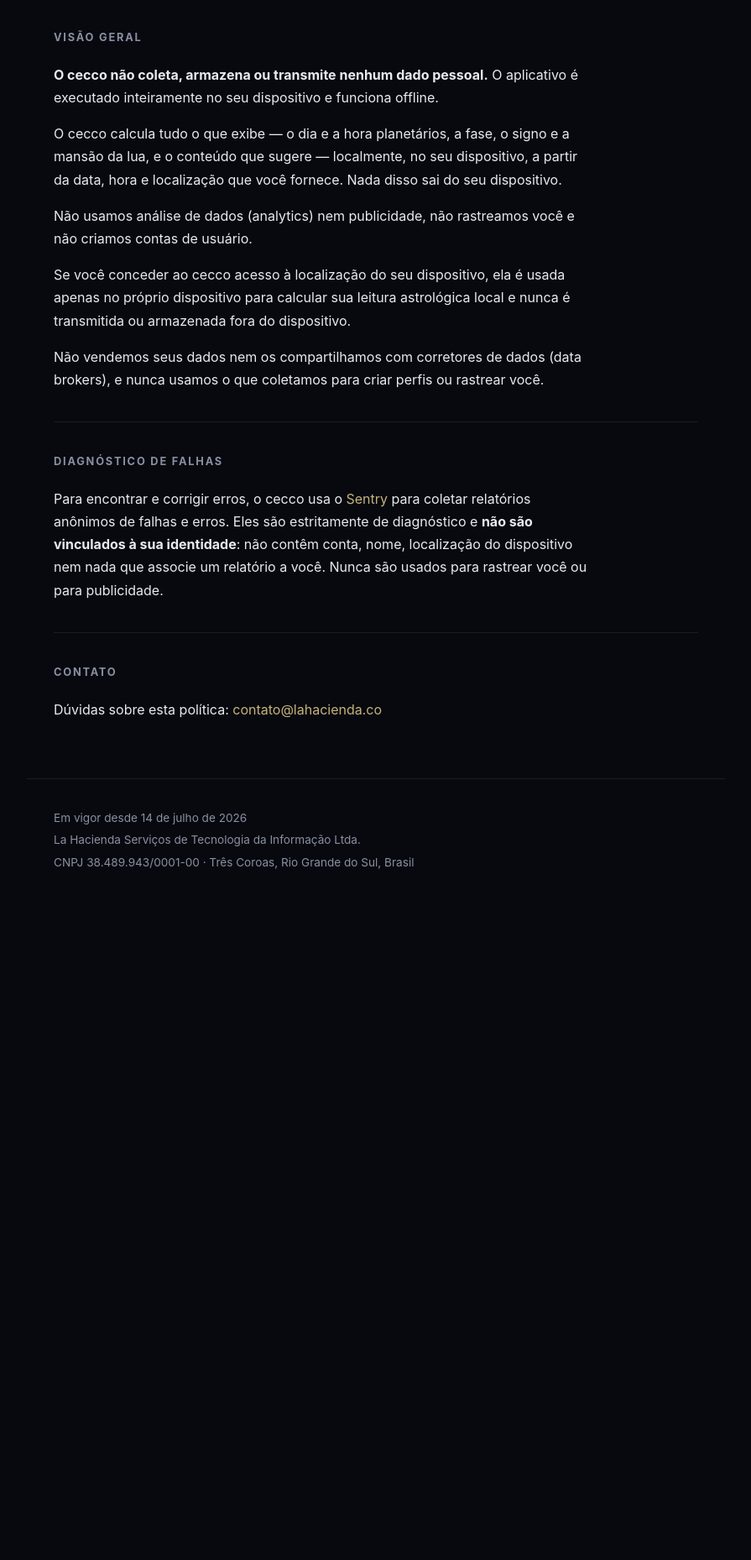
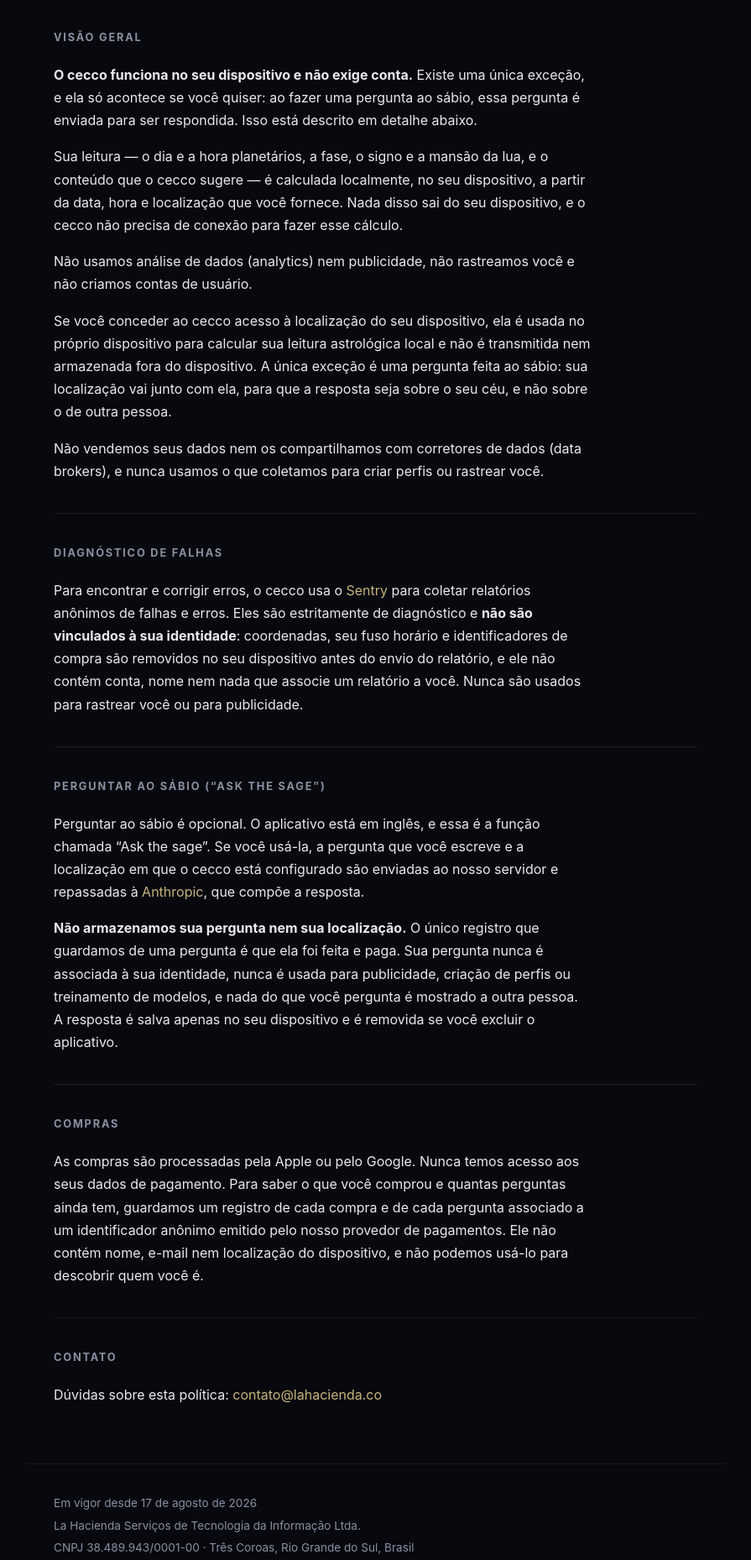
Before and after one commit to juliocesar/lahacienda.co, a plain HTML site: page pt/privacy.html in a window 1280 px wide. Shown: the part 362-2220 px from the top of the page at 84% size, without its empty margins (192-1087 px from the left). Before the commit the page ends 1436 px from the top, so only its background shows below. Drawn offline with Linux system fonts and the light colour scheme.

Commit message:
privacy(cecco): disclose the sage's question flow and purchase records
The Overview claimed cecco transmits no personal data, computes everything
locally and never sends your location off-device. All three become false the
moment a reader can type a question to the sage and have it answered, so the
absolutes are now qualified and each names the one optional exception.

New sections for the two flows that were undisclosed:

- Ask the sage. The question and the location go to our server and on to
  Anthropic, which composes the answer. We store neither: the only record of a
  question is that one was asked and paid for, and it is never associated with
  an identity, never used for advertising, profiling or training, and never
  shown to another person. The answer lives on the device.
- Purchases. Apple or Google take the payment and we never see the details. A
  purchase and question record is kept against an anonymous identifier from the
  payments provider so the app knows what was bought and what is left.

Crash diagnostics now says what the scrubber actually does, rather than only
that reports carry no location: coordinates, timezone and purchase identifiers
are stripped on the device before a report is sent.

The Portuguese version names the feature in both languages, because the app has
no localization and a Brazilian reader sees the English label on screen.

```diff
--- a/pt/privacy.html
+++ b/pt/privacy.html
@@ -4,7 +4,7 @@
   <meta charset="utf-8" />
   <meta name="viewport" content="width=device-width, initial-scale=1" />
   <title>Política de Privacidade — cecco — La Hacienda</title>
-  <meta name="description" content="Política de privacidade do cecco, da La Hacienda. O cecco não coleta nenhum dado pessoal e usa apenas diagnósticos de falhas anônimos, não vinculados à sua identidade." />
+  <meta name="description" content="Política de privacidade do cecco, da La Hacienda. O cecco funciona no seu dispositivo e não exige conta. Os diagnósticos de falhas são anônimos, e uma pergunta feita ao sábio nunca é armazenada nem vinculada à sua identidade." />
   <link rel="alternate" hreflang="en" href="https://lahacienda.co/privacy.html" />
   <link rel="alternate" hreflang="pt-BR" href="https://lahacienda.co/pt/privacy.html" />
   <link rel="alternate" hreflang="x-default" href="https://lahacienda.co/privacy.html" />
@@ -31,15 +31,17 @@
     <section class="block">
       <h2>Visão geral</h2>
       <p>
-        <strong>O cecco não coleta, armazena ou transmite nenhum dado
-        pessoal.</strong> O aplicativo é executado inteiramente no seu
-        dispositivo e funciona offline.
+        <strong>O cecco funciona no seu dispositivo e não exige conta.</strong>
+        Existe uma única exceção, e ela só acontece se você quiser: ao fazer uma
+        pergunta ao sábio, essa pergunta é enviada para ser respondida. Isso está
+        descrito em detalhe abaixo.
       </p>
       <p>
-        O cecco calcula tudo o que exibe &mdash; o dia e a hora planetários, a
-        fase, o signo e a mansão da lua, e o conteúdo que sugere &mdash;
+        Sua leitura &mdash; o dia e a hora planetários, a fase, o signo e a
+        mansão da lua, e o conteúdo que o cecco sugere &mdash; é calculada
         localmente, no seu dispositivo, a partir da data, hora e localização que
-        você fornece. Nada disso sai do seu dispositivo.
+        você fornece. Nada disso sai do seu dispositivo, e o cecco não precisa de
+        conexão para fazer esse cálculo.
       </p>
       <p>
         Não usamos análise de dados (analytics) nem publicidade, não rastreamos
@@ -47,9 +49,10 @@
       </p>
       <p>
         Se você conceder ao cecco acesso à localização do seu dispositivo, ela é
-        usada apenas no próprio dispositivo para calcular sua leitura
-        astrológica local e nunca é transmitida ou armazenada fora do
-        dispositivo.
+        usada no próprio dispositivo para calcular sua leitura astrológica local
+        e não é transmitida nem armazenada fora do dispositivo. A única exceção é
+        uma pergunta feita ao sábio: sua localização vai junto com ela, para que
+        a resposta seja sobre o seu céu, e não sobre o de outra pessoa.
       </p>
       <p>
         Não vendemos seus dados nem os compartilhamos com corretores de dados
@@ -64,9 +67,42 @@
         Para encontrar e corrigir erros, o cecco usa o
         <a href="https://sentry.io">Sentry</a> para coletar relatórios anônimos
         de falhas e erros. Eles são estritamente de diagnóstico e
-        <strong>não são vinculados à sua identidade</strong>: não contêm conta,
-        nome, localização do dispositivo nem nada que associe um relatório a
-        você. Nunca são usados para rastrear você ou para publicidade.
+        <strong>não são vinculados à sua identidade</strong>: coordenadas, seu
+        fuso horário e identificadores de compra são removidos no seu dispositivo
+        antes do envio do relatório, e ele não contém conta, nome nem nada que
+        associe um relatório a você. Nunca são usados para rastrear você ou para
+        publicidade.
+      </p>
+    </section>
+
+    <section class="block">
+      <h2>Perguntar ao sábio (&ldquo;Ask the sage&rdquo;)</h2>
+      <p>
+        Perguntar ao sábio é opcional. O aplicativo está em inglês, e essa é a
+        função chamada &ldquo;Ask the sage&rdquo;. Se você usá-la, a pergunta que
+        você escreve e a localização em que o cecco está configurado são enviadas
+        ao nosso servidor e repassadas à
+        <a href="https://www.anthropic.com">Anthropic</a>, que compõe a resposta.
+      </p>
+      <p>
+        <strong>Não armazenamos sua pergunta nem sua localização.</strong> O
+        único registro que guardamos de uma pergunta é que ela foi feita e paga.
+        Sua pergunta nunca é associada à sua identidade, nunca é usada para
+        publicidade, criação de perfis ou treinamento de modelos, e nada do que
+        você pergunta é mostrado a outra pessoa. A resposta é salva apenas no seu
+        dispositivo e é removida se você excluir o aplicativo.
+      </p>
+    </section>
+
+    <section class="block">
+      <h2>Compras</h2>
+      <p>
+        As compras são processadas pela Apple ou pelo Google. Nunca temos acesso
+        aos seus dados de pagamento. Para saber o que você comprou e quantas
+        perguntas ainda tem, guardamos um registro de cada compra e de cada
+        pergunta associado a um identificador anônimo emitido pelo nosso provedor
+        de pagamentos. Ele não contém nome, e-mail nem localização do
+        dispositivo, e não podemos usá-lo para descobrir quem você é.
       </p>
     </section>
 
@@ -80,7 +116,7 @@
   </main>
 
   <footer class="legal">
-    <p>Em vigor desde 14 de julho de 2026</p>
+    <p>Em vigor desde 17 de agosto de 2026</p>
     <p>La Hacienda Serviços de Tecnologia da Informação Ltda.</p>
     <p>CNPJ 38.489.943/0001-00 · Três Coroas, Rio Grande do Sul, Brasil</p>
   </footer>
```
Also changed, not shown: privacy.html (+50 -14 lines).
